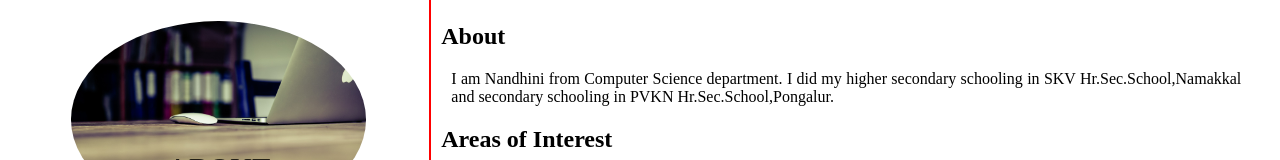
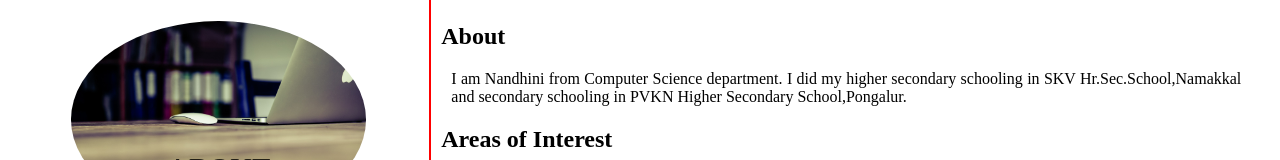
Before and after one commit to nandhu1997/nandhini.github.io, a plain HTML site: page portfolio.html in a window 1280 px wide. Shown: the part 573-733 px from the top of the page. Drawn offline with Linux system fonts and the light colour scheme.

Commit message:
changed school name

```diff
--- a/portfolio.html
+++ b/portfolio.html
@@ -141,7 +141,7 @@ img.dia2
 		&nbsp<h2>About</h2>
 		<p style="padding-left:10px">I am Nandhini from Computer Science department.
  		I did my higher secondary schooling in SKV Hr.Sec.School,Namakkal and
-	 	secondary schooling in PVKN Hr.Sec.School,Pongalur.
+	 	secondary schooling in PVKN Higher Secondary School,Pongalur.
 		<br><h2>Areas of Interest</h2>
 		 <li>Datastructures</li><li>Database Management Systems</li> <li> web development</li>
 		<h2>Projects</h2>
```
